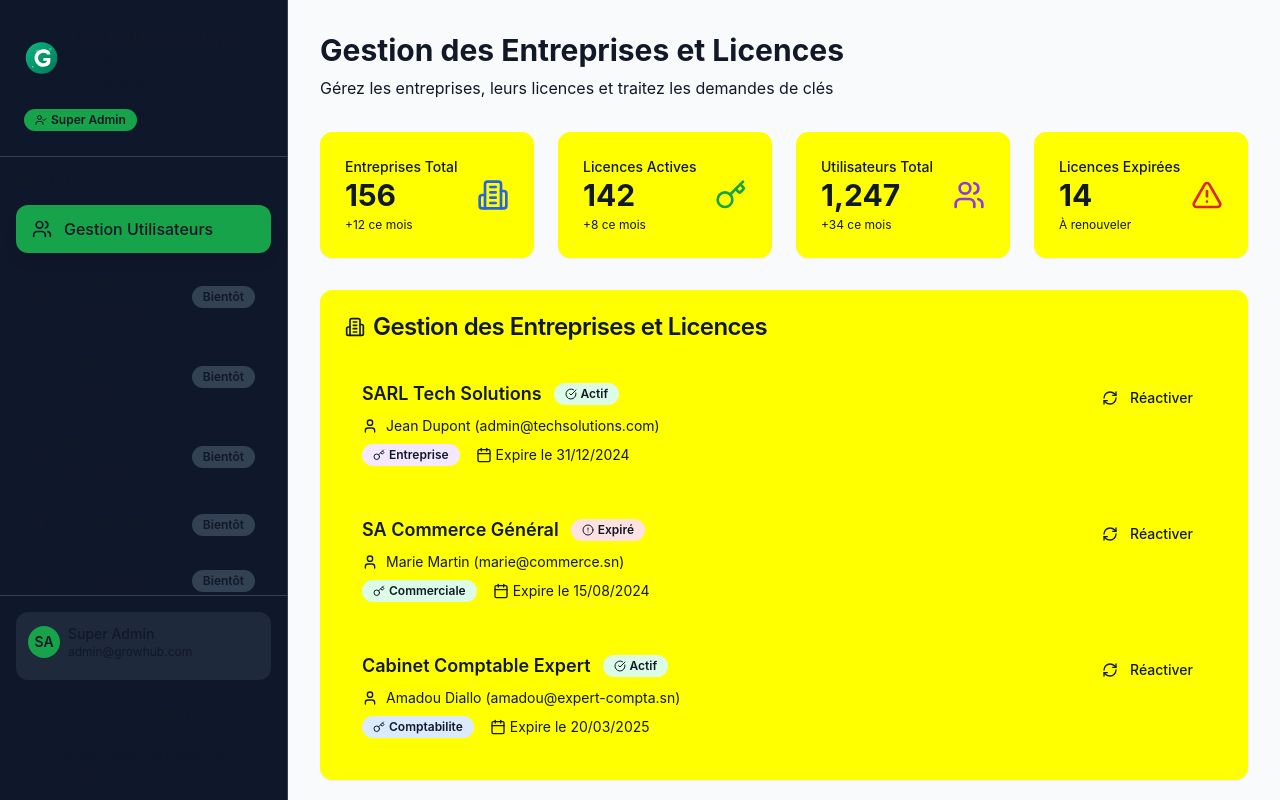
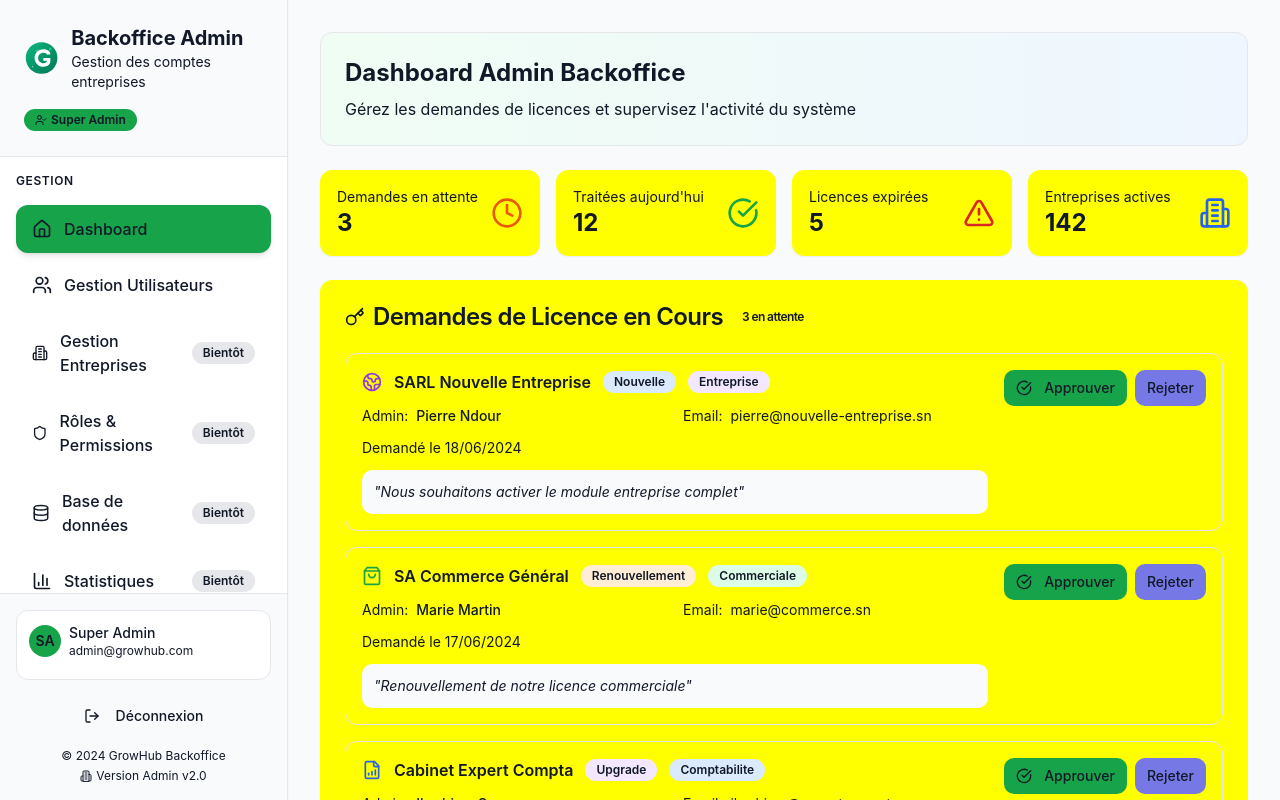
Before and after one commit to IbrahimaCisse82/g-suite, a React (Vite) app: page /admin-backoffice in a window 1280 px wide. Built offline with nearby package versions, Linux system fonts and the light colour scheme.

Commit message:
Fix: Improve sidebar readability and add dashboard
- Improved the readability of the sidebar text.
- Added a dashboard to display pending requests.

```diff
--- a/src/components/admin/AdminBackofficeNavigation.tsx
+++ b/src/components/admin/AdminBackofficeNavigation.tsx
@@ -14,7 +14,8 @@ import {
   ChevronRight,
   FileBarChart,
   ShoppingBag,
-  Globe2
+  Globe2,
+  Home
 } from 'lucide-react';
 import { Button } from '@/components/ui/button';
 import { Badge } from '@/components/ui/badge';
@@ -40,7 +41,8 @@ const companiesBySolution = {
 };
 
 const backofficeMenuItems = [
-  { icon: Users, label: 'Gestion Utilisateurs', path: '/admin-backoffice', active: true },
+  { icon: Home, label: 'Dashboard', path: '/admin-backoffice', active: true },
+  { icon: Users, label: 'Gestion Utilisateurs', path: '/admin-backoffice/users', active: true },
   { icon: Building2, label: 'Gestion Entreprises', path: '/admin-backoffice/companies', active: false },
   { icon: Shield, label: 'Rôles & Permissions', path: '/admin-backoffice/roles', active: false },
   { icon: Database, label: 'Base de données', path: '/admin-backoffice/database', active: false },
@@ -90,14 +92,14 @@ export const AdminBackofficeNavigation = () => {
   };
 
   return (
-    <div className="w-72 bg-slate-900 text-white flex flex-col border-r border-slate-700">
+    <div className="w-72 bg-white text-gray-900 flex flex-col border-r border-gray-200 shadow-sm">
       {/* Header */}
-      <div className="p-6 border-b border-slate-700">
+      <div className="p-6 border-b border-gray-200 bg-gray-50">
         <div className="flex items-center space-x-3">
           <GSuiteLogo size={40} />
           <div>
-            <h1 className="text-xl font-bold text-white">Backoffice Admin</h1>
-            <p className="text-sm text-slate-300">Gestion des comptes entreprises</p>
+            <h1 className="text-xl font-bold text-gray-900">Backoffice Admin</h1>
+            <p className="text-sm text-gray-600">Gestion des comptes entreprises</p>
           </div>
         </div>
         <div className="mt-4">
@@ -111,7 +113,7 @@ export const AdminBackofficeNavigation = () => {
       {/* Navigation Menu */}
       <nav className="flex-1 p-4 space-y-2 overflow-y-auto">
         <div className="mb-4">
-          <h3 className="text-xs font-semibold text-slate-400 uppercase tracking-wider mb-2">
+          <h3 className="text-xs font-semibold text-gray-500 uppercase tracking-wider mb-2">
             Gestion
           </h3>
         </div>
@@ -126,10 +128,10 @@ export const AdminBackofficeNavigation = () => {
               to={item.path}
               className={`flex items-center justify-between space-x-3 px-4 py-3 rounded-lg transition-all duration-200 ${
                 isActive
-                  ? 'bg-green-600 text-white shadow-lg'
+                  ? 'bg-green-600 text-white shadow-md'
                   : item.active
-                    ? 'text-slate-300 hover:bg-slate-800 hover:text-white'
-                    : 'text-slate-500 cursor-not-allowed'
+                    ? 'text-gray-700 hover:bg-gray-100 hover:text-gray-900'
+                    : 'text-gray-400 cursor-not-allowed'
               }`}
             >
               <div className="flex items-center space-x-3">
@@ -137,7 +139,7 @@ export const AdminBackofficeNavigation = () => {
                 <span className="font-medium">{item.label}</span>
               </div>
               {!item.active && (
-                <Badge variant="secondary" className="text-xs bg-slate-700 text-slate-400">
+                <Badge variant="secondary" className="text-xs bg-gray-200 text-gray-600">
                   Bientôt
                 </Badge>
               )}
@@ -147,7 +149,7 @@ export const AdminBackofficeNavigation = () => {
 
         {/* Solutions et Entreprises Section */}
         <div className="mt-8">
-          <h3 className="text-xs font-semibold text-slate-400 uppercase tracking-wider mb-4">
+          <h3 className="text-xs font-semibold text-gray-500 uppercase tracking-wider mb-4">
             Solutions & Entreprises
           </h3>
 
@@ -160,19 +162,19 @@ export const AdminBackofficeNavigation = () => {
                 <div key={solution.id} className="space-y-1">
                   <button
                     onClick={() => toggleSolution(solution.id)}
-                    className="w-full flex items-center justify-between px-4 py-3 rounded-lg text-slate-300 hover:bg-slate-800 hover:text-white transition-all duration-200"
+                    className="w-full flex items-center justify-between px-4 py-3 rounded-lg text-gray-700 hover:bg-gray-100 hover:text-gray-900 transition-all duration-200"
                   >
                     <div className="flex items-center space-x-3">
                       <SolutionIcon className={`w-5 h-5 ${solution.color}`} />
-                      <span className="font-medium">{solution.name}</span>
-                      <Badge variant="outline" className="text-xs bg-slate-700 text-slate-300 border-slate-600">
+                      <span className="font-medium text-gray-900">{solution.name}</span>
+                      <Badge variant="outline" className="text-xs bg-gray-100 text-gray-700 border-gray-300">
                         {solution.companies.length}
                       </Badge>
                     </div>
                     {isExpanded ? (
-                      <ChevronDown className="w-4 h-4" />
+                      <ChevronDown className="w-4 h-4 text-gray-600" />
                     ) : (
-                      <ChevronRight className="w-4 h-4" />
+                      <ChevronRight className="w-4 h-4 text-gray-600" />
                     )}
                   </button>
 
@@ -182,11 +184,11 @@ export const AdminBackofficeNavigation = () => {
                         <Link
                           key={company.id}
                           to={`/admin-backoffice/company/${company.id}`}
-                          className="block px-4 py-2 text-sm text-slate-400 hover:text-white hover:bg-slate-800 rounded-lg transition-all duration-200"
+                          className="block px-4 py-2 text-sm text-gray-600 hover:text-gray-900 hover:bg-gray-50 rounded-lg transition-all duration-200"
                         >
                           <div className="flex flex-col">
-                            <span className="font-medium">{company.name}</span>
-                            <span className="text-xs text-slate-500">Admin: {company.admin}</span>
+                            <span className="font-medium text-gray-900">{company.name}</span>
+                            <span className="text-xs text-gray-500">Admin: {company.admin}</span>
                           </div>
                         </Link>
                       ))}
@@ -200,15 +202,15 @@ export const AdminBackofficeNavigation = () => {
       </nav>
 
       {/* Footer */}
-      <div className="p-4 border-t border-slate-700">
-        <div className="mb-4 p-3 bg-slate-800 rounded-lg">
+      <div className="p-4 border-t border-gray-200 bg-gray-50">
+        <div className="mb-4 p-3 bg-white rounded-lg border border-gray-200">
           <div className="flex items-center space-x-2 mb-2">
             <div className="w-8 h-8 bg-green-600 rounded-full flex items-center justify-center">
               <span className="text-white font-semibold text-sm">SA</span>
             </div>
             <div>
-              <p className="text-sm font-medium text-white">Super Admin</p>
-              <p className="text-xs text-slate-400">admin@growhub.com</p>
+              <p className="text-sm font-medium text-gray-900">Super Admin</p>
+              <p className="text-xs text-gray-600">admin@growhub.com</p>
             </div>
           </div>
         </div>
@@ -216,13 +218,13 @@ export const AdminBackofficeNavigation = () => {
         <Button
           onClick={handleLogout}
           variant="ghost"
-          className="w-full text-white hover:bg-slate-800 hover:text-white"
+          className="w-full text-gray-700 hover:bg-gray-100 hover:text-gray-900"
         >
           <LogOut className="w-4 h-4 mr-2" />
           Déconnexion
         </Button>
 
-        <div className="text-xs text-slate-400 mt-3 text-center">
+        <div className="text-xs text-gray-500 mt-3 text-center">
           <div>© 2024 GrowHub Backoffice</div>
           <div className="flex items-center justify-center mt-1">
             <Building2 className="w-3 h-3 mr-1" />
--- a/src/components/admin/BackofficeUserManagement.tsx
+++ b/src/components/admin/BackofficeUserManagement.tsx
@@ -1,22 +1,13 @@
 
 import React from 'react';
+import { BackofficeDashboard } from './backoffice/BackofficeDashboard';
 import { BackofficeStats } from './backoffice/BackofficeStats';
 import { CompanyLicenseManagement } from './backoffice/CompanyLicenseManagement';
 
 export const BackofficeUserManagement = () => {
   return (
     <div className="p-8">
-      <div className="mb-8">
-        <h1 className="text-3xl font-bold text-gray-900 mb-2">
-          Gestion des Entreprises et Licences
-        </h1>
-        <p className="text-gray-600">
-          Gérez les entreprises, leurs licences et traitez les demandes de clés
-        </p>
-      </div>
-
-      <BackofficeStats />
-      <CompanyLicenseManagement />
+      <BackofficeDashboard />
     </div>
   );
 };
--- /dev/null
+++ b/src/components/admin/backoffice/BackofficeDashboard.tsx
@@ -0,0 +1,252 @@
+
+import React from 'react';
+import { Card, CardHeader, CardTitle, CardContent } from '@/components/ui/card';
+import { Badge } from '@/components/ui/badge';
+import { Button } from '@/components/ui/button';
+import {
+  Clock,
+  CheckCircle,
+  AlertTriangle,
+  Key,
+  Building2,
+  FileBarChart,
+  ShoppingBag,
+  Globe2
+} from 'lucide-react';
+import { toast } from 'sonner';
+
+interface PendingRequest {
+  id: string;
+  companyName: string;
+  requestedModule: 'comptabilite' | 'commerciale' | 'entreprise';
+  requestType: 'new' | 'renewal' | 'upgrade';
+  requestDate: string;
+  adminName: string;
+  adminEmail: string;
+  message?: string;
+}
+
+const mockPendingRequests: PendingRequest[] = [
+  {
+    id: '1',
+    companyName: 'SARL Nouvelle Entreprise',
+    requestedModule: 'entreprise',
+    requestType: 'new',
+    requestDate: '2024-06-18',
+    adminName: 'Pierre Ndour',
+    adminEmail: 'pierre@nouvelle-entreprise.sn',
+    message: 'Nous souhaitons activer le module entreprise complet'
+  },
+  {
+    id: '2',
+    companyName: 'SA Commerce Général',
+    requestedModule: 'commerciale',
+    requestType: 'renewal',
+    requestDate: '2024-06-17',
+    adminName: 'Marie Martin',
+    adminEmail: 'marie@commerce.sn',
+    message: 'Renouvellement de notre licence commerciale'
+  },
+  {
+    id: '3',
+    companyName: 'Cabinet Expert Compta',
+    requestedModule: 'comptabilite',
+    requestType: 'upgrade',
+    requestDate: '2024-06-16',
+    adminName: 'Ibrahima Sow',
+    adminEmail: 'ibrahima@expert-compta.sn',
+    message: 'Upgrade vers comptabilité avancée'
+  }
+];
+
+export const BackofficeDashboard = () => {
+  const getModuleIcon = (module: string) => {
+    switch (module) {
+      case 'entreprise':
+        return Globe2;
+      case 'commerciale':
+        return ShoppingBag;
+      case 'comptabilite':
+        return FileBarChart;
+      default:
+        return Key;
+    }
+  };
+
+  const getModuleBadge = (module: string) => {
+    const colors = {
+      entreprise: 'bg-purple-100 text-purple-800',
+      commerciale: 'bg-green-100 text-green-800',
+      comptabilite: 'bg-blue-100 text-blue-800'
+    };
+    return colors[module as keyof typeof colors] || 'bg-gray-100 text-gray-800';
+  };
+
+  const getRequestTypeBadge = (type: string) => {
+    switch (type) {
+      case 'new':
+        return <Badge className="bg-blue-100 text-blue-800">Nouvelle</Badge>;
+      case 'renewal':
+        return <Badge className="bg-orange-100 text-orange-800">Renouvellement</Badge>;
+      case 'upgrade':
+        return <Badge className="bg-purple-100 text-purple-800">Upgrade</Badge>;
+      default:
+        return <Badge variant="outline">{type}</Badge>;
+    }
+  };
+
+  const handleApproveRequest = (request: PendingRequest) => {
+    toast.success(`Demande de ${request.companyName} approuvée. Notification envoyée à ${request.adminName}.`);
+  };
+
+  const handleRejectRequest = (request: PendingRequest) => {
+    toast.success(`Demande de ${request.companyName} rejetée.`);
+  };
+
+  return (
+    <div className="space-y-6">
+      {/* En-tête du Dashboard */}
+      <div className="bg-gradient-to-r from-green-50 to-blue-50 p-6 rounded-lg border border-gray-200">
+        <h1 className="text-2xl font-bold text-gray-900 mb-2">
+          Dashboard Admin Backoffice
+        </h1>
+        <p className="text-gray-600">
+          Gérez les demandes de licences et supervisez l'activité du système
+        </p>
+      </div>
+
+      {/* Statistiques rapides */}
+      <div className="grid grid-cols-1 md:grid-cols-4 gap-4">
+        <Card>
+          <CardContent className="p-4">
+            <div className="flex items-center justify-between">
+              <div>
+                <p className="text-sm text-gray-600">Demandes en attente</p>
+                <p className="text-2xl font-bold text-orange-600">{mockPendingRequests.length}</p>
+              </div>
+              <Clock className="w-8 h-8 text-orange-600" />
+            </div>
+          </CardContent>
+        </Card>
+
+        <Card>
+          <CardContent className="p-4">
+            <div className="flex items-center justify-between">
+              <div>
+                <p className="text-sm text-gray-600">Traitées aujourd'hui</p>
+                <p className="text-2xl font-bold text-green-600">12</p>
+              </div>
+              <CheckCircle className="w-8 h-8 text-green-600" />
+            </div>
+          </CardContent>
+        </Card>
+
+        <Card>
+          <CardContent className="p-4">
+            <div className="flex items-center justify-between">
+              <div>
+                <p className="text-sm text-gray-600">Licences expirées</p>
+                <p className="text-2xl font-bold text-red-600">5</p>
+              </div>
+              <AlertTriangle className="w-8 h-8 text-red-600" />
+            </div>
+          </CardContent>
+        </Card>
+
+        <Card>
+          <CardContent className="p-4">
+            <div className="flex items-center justify-between">
+              <div>
+                <p className="text-sm text-gray-600">Entreprises actives</p>
+                <p className="text-2xl font-bold text-blue-600">142</p>
+              </div>
+              <Building2 className="w-8 h-8 text-blue-600" />
+            </div>
+          </CardContent>
+        </Card>
+      </div>
+
+      {/* Demandes en cours */}
+      <Card>
+        <CardHeader>
+          <CardTitle className="flex items-center space-x-2">
+            <Key className="w-5 h-5" />
+            <span>Demandes de Licence en Cours</span>
+            <Badge variant="outline" className="ml-2">
+              {mockPendingRequests.length} en attente
+            </Badge>
+          </CardTitle>
+        </CardHeader>
+        <CardContent>
+          <div className="space-y-4">
+            {mockPendingRequests.map((request) => {
+              const ModuleIcon = getModuleIcon(request.requestedModule);
+
+              return (
+                <div key={request.id} className="border border-gray-200 rounded-lg p-4 hover:shadow-md transition-shadow">
+                  <div className="flex justify-between items-start">
+                    <div className="space-y-3 flex-1">
+                      <div className="flex items-center space-x-3">
+                        <ModuleIcon className={`w-5 h-5 ${
+                          request.requestedModule === 'entreprise' ? 'text-purple-600' :
+                          request.requestedModule === 'commerciale' ? 'text-green-600' :
+                          'text-blue-600'
+                        }`} />
+                        <h4 className="font-semibold text-gray-900">{request.companyName}</h4>
+                        {getRequestTypeBadge(request.requestType)}
+                        <Badge className={getModuleBadge(request.requestedModule)}>
+                          {request.requestedModule.charAt(0).toUpperCase() + request.requestedModule.slice(1)}
+                        </Badge>
+                      </div>
+
+                      <div className="grid grid-cols-2 gap-4 text-sm">
+                        <div>
+                          <span className="text-gray-500">Admin:</span>
+                          <span className="ml-2 font-medium text-gray-900">{request.adminName}</span>
+                        </div>
+                        <div>
+                          <span className="text-gray-500">Email:</span>
+                          <span className="ml-2 text-gray-700">{request.adminEmail}</span>
+                        </div>
+                      </div>
+
+                      <p className="text-sm text-gray-600">
+                        Demandé le {new Date(request.requestDate).toLocaleDateString('fr-FR')}
+                      </p>
+
+                      {request.message && (
+                        <div className="bg-gray-50 p-3 rounded-md">
+                          <p className="text-sm italic text-gray-700">
+                            "{request.message}"
+                          </p>
+                        </div>
+                      )}
+                    </div>
+
+                    <div className="flex space-x-2 ml-4">
+                      <Button
+                        onClick={() => handleApproveRequest(request)}
+                        size="sm"
+                        className="bg-green-600 hover:bg-green-700 text-white"
+                      >
+                        <CheckCircle className="w-4 h-4 mr-1" />
+                        Approuver
+                      </Button>
+                      <Button
+                        onClick={() => handleRejectRequest(request)}
+                        size="sm"
+                        variant="destructive"
+                      >
+                        Rejeter
+                      </Button>
+                    </div>
+                  </div>
+                </div>
+              );
+            })}
+          </div>
+        </CardContent>
+      </Card>
+    </div>
+  );
+};
```
